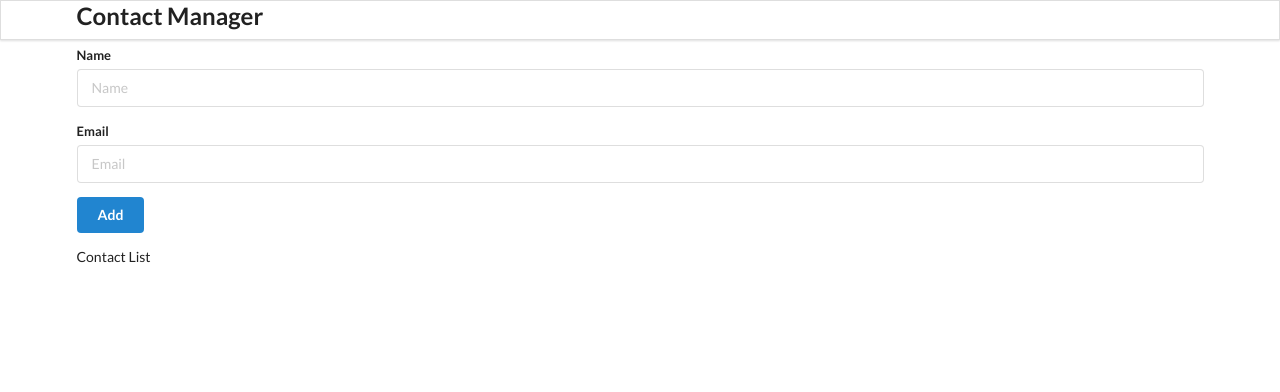
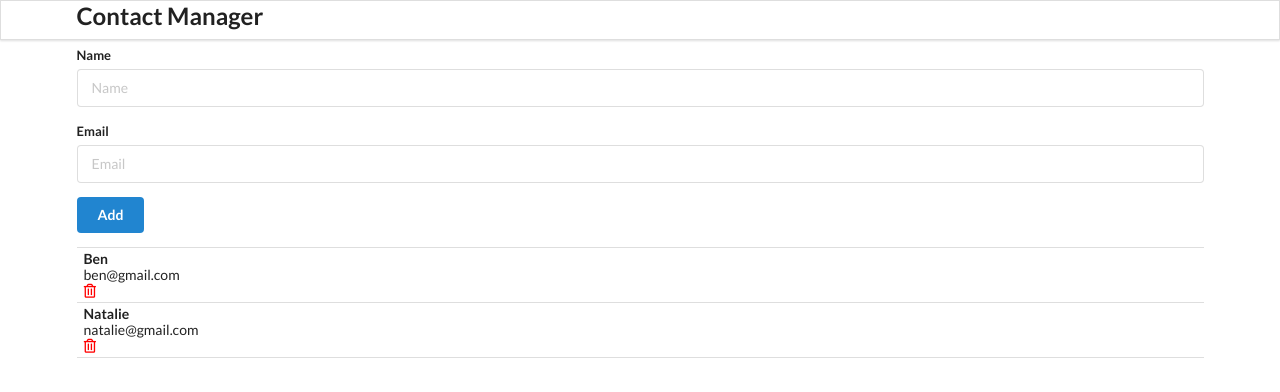
Before and after one commit to foghill/contactmanager, a React (Create React App) app: page / in a window 1280 px wide. Shown: the top 392 px of the page. Built offline with nearby package versions, Linux system fonts and the light colour scheme.

Commit message:
contactcard

```diff
--- a/src/components/App.js
+++ b/src/components/App.js
@@ -5,16 +5,26 @@ import AddContact from "./AddContact";
 import ContactList from "./ContactList";
 
 function App() {
-
-
+  const contacts = [
+    {
+      id: "1",
+      name: "Ben",
+      email: "ben@gmail.com",
+    },
+    {
+      id: "2",
+      name: "Natalie",
+      email: "natalie@gmail.com",
+    },
+  ];
 
   return (
-  <div className='ui container'>
-    <Header />
-    <AddContact />
-    <ContactList />
-  </div>
-    )
+    <div className="ui container">
+      <Header />
+      <AddContact />
+      <ContactList contacts={contacts}/>
+    </div>
+  );
 }
 
 export default App;
--- a/src/components/ContactCard.js
+++ b/src/components/ContactCard.js
@@ -0,0 +1,17 @@
+import React from 'react'
+
+const ContactCard = (props) => {
+    const {id,name,email} = props.contact
+  return (
+    <div className='item'>
+    <div className='content'>
+        <div className='header'>{name}</div>
+        <div>{email}</div>
+    </div>
+    <i className="trash alternate outline icon"
+    style={{color:"red",marginTop:"7px"}}></i>
+</div>
+  )
+}
+
+export default ContactCard
--- a/src/components/ContactList.js
+++ b/src/components/ContactList.js
@@ -1,7 +1,13 @@
 import React from "react";
+import ContactCard from "./ContactCard";
 
-const ContactList = () => {
-  return <div className="ui celled list">Contact List</div>;
+const ContactList = (props) => {
+  console.log(props);
+
+  const renderContactList = props.contacts.map((contact) => {
+    return <ContactCard contact={contact} />;
+  });
+  return <div className="ui celled list">{renderContactList}</div>;
 };
 
 export default ContactList;
```
Also changed, not shown: src/db.json (+4 -8 lines).
